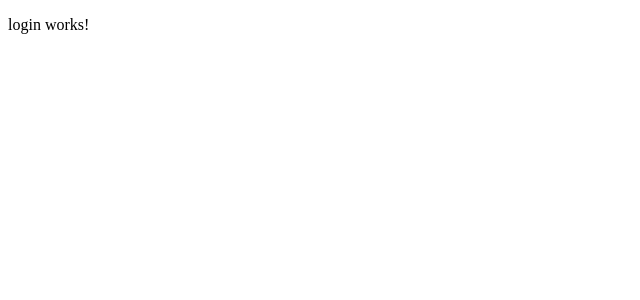
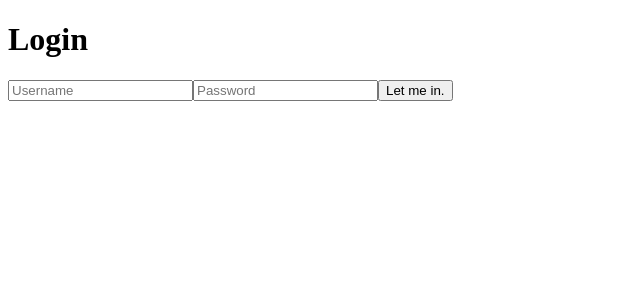
Before and after one commit to Macario12/Angular_ProyectoPI, an Angular app in the folder ProyectoangularPI/: page /login in a window 1280 px wide. Shown: the top 300 px of the page, without its empty margins (0-640 px from the left). Built offline with nearby package versions, Linux system fonts and the light colour scheme.

Commit message:
Funcionalidad Login

```diff
--- a/ProyectoangularPI/src/app/app-routing.module.ts
+++ b/ProyectoangularPI/src/app/app-routing.module.ts
@@ -7,6 +7,7 @@ import { EditarPerfilComponent } from './editar-perfil/editar-perfil.component';
 import { PrincipalComponent } from './principal/principal.component';
 const routes: Routes = [
   {path: 'login', component:LoginComponent},
+  {path: '', component:LoginComponent},
   {path: 'editarPerfil', component:EditarPerfilComponent},
   {path: 'principal', component:PrincipalComponent},
   {path: 'registro', component:RegistroComponent}
--- a/ProyectoangularPI/src/app/login/login.component.html
+++ b/ProyectoangularPI/src/app/login/login.component.html
@@ -1 +1,8 @@
-<p>login works!</p>
+<div class="login">
+	<h1>Login</h1>
+    <form method="post">
+    	<input type="text" name="u" placeholder="Username" required="required" [(ngModel)]="usuario.carnet" />
+        <input type="password" name="p" placeholder="Password" required="required" [(ngModel)]="usuario.password">
+        <button type="submit" class="btn btn-primary btn-block btn-large" (click)="login()">Let me in.</button>
+    </form>
+</div>
--- a/ProyectoangularPI/src/app/login/login.component.ts
+++ b/ProyectoangularPI/src/app/login/login.component.ts
@@ -1,15 +1,48 @@
 import { Component, OnInit } from '@angular/core';
+import {Router, ActivatedRoute, Params, RouterLink} from "@angular/router";
+import { usuario } from '../modelos/usuario.model';
+import { UsuarioService } from '../services/usuario.service';
 
 @Component({
   selector: 'app-login',
   templateUrl: './login.component.html',
-  styleUrls: ['./login.component.css']
+  styleUrls: ['./login.component.css'],
+  providers: [UsuarioService]
 })
 export class LoginComponent implements OnInit {
-
-  constructor() { }
+  public usuario: usuario
+  public identity
+  public status
+  public error
+  constructor(private router: Router, private _userService: UsuarioService) {
+    this.usuario = new usuario("","","","","","",);
+   }
 
   ngOnInit(): void {
   }
 
+  login(){
+    this._userService.login(this.usuario).subscribe(
+      Response=>{
+        this.identity = Response.usuario
+        console.log("identity"+this.identity)
+        if(!this.identity){
+          this.status = 'wenas'
+          console.log("logeado")
+
+          this.router.navigate(['/principal'])
+        }else{
+          console.log("error")
+          this.error = false
+        }
+      }),
+      error => {
+        var MensajeError = <any> error
+        if(MensajeError != null){
+          this.status = 'error';
+          this.error = true;
+        }
+    }
+
+  }
 }
--- a/ProyectoangularPI/src/app/modelos/usuario.model.ts
+++ b/ProyectoangularPI/src/app/modelos/usuario.model.ts
@@ -1,7 +1,7 @@
 export class usuario{
     constructor(
         public _id:string,
-        public carnet: number,
+        public carnet: string,
         public nombre: string,
         public apellidos: string,
         public password: string,
--- a/ProyectoangularPI/src/app/registro/registro.component.ts
+++ b/ProyectoangularPI/src/app/registro/registro.component.ts
@@ -14,31 +14,13 @@ export class RegistroComponent implements OnInit {
   public usuario: usuario;
   public status: string;
 
-  /*constructor(private _servicioUsuario: UsuarioService) {
-    this.usuario = new usuario("",0,"","","","",);
-  }
-
-  ngOnInit(): void {
-    console.log(this.usuario);
-  }
-
-  crearUsuario(){
-    this._servicioUsuario.crearUsuario(this.usuario).subscribe(
-      Response =>{
-        console.log(Response);
-        if(Response){
-          this.status = 'success';
-        }
-      }
-    )
-  }*/
-
   constructor(private _route: ActivatedRoute,
     private _router: Router,private servicio: UsuarioService,) {
       this.usuario = new usuario("",null,"","","","",);
   }
 
   ngOnInit(): void {
+    this.camposVacios();
   }
 
   crearUsuario(){
@@ -47,8 +29,13 @@ export class RegistroComponent implements OnInit {
         console.log(Response);
         if(Response){
           this.status = 'success';
+          this._router.navigate(['/login']);
         }
       }
     )
   }
+
+  camposVacios(){
+
+  }
 }
```
Also changed, not shown: ProyectoangularPI/src/app/services/publicacion.service.ts (added, +9 -0 lines), 1 other file (tests, documents, lock files or other folders).
